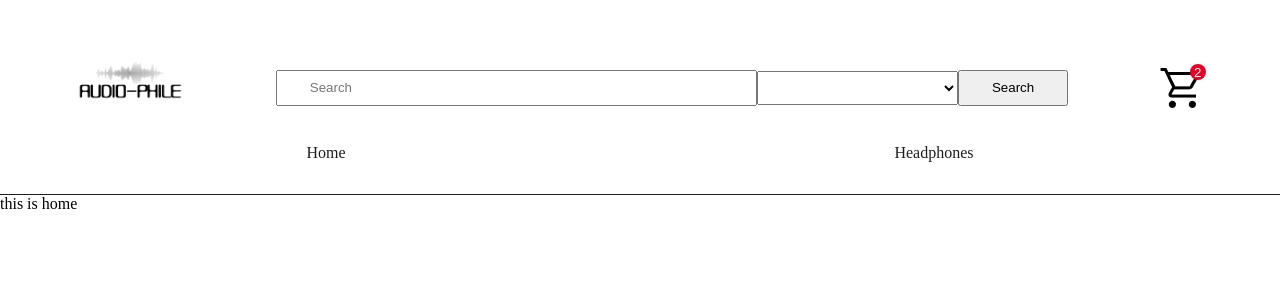
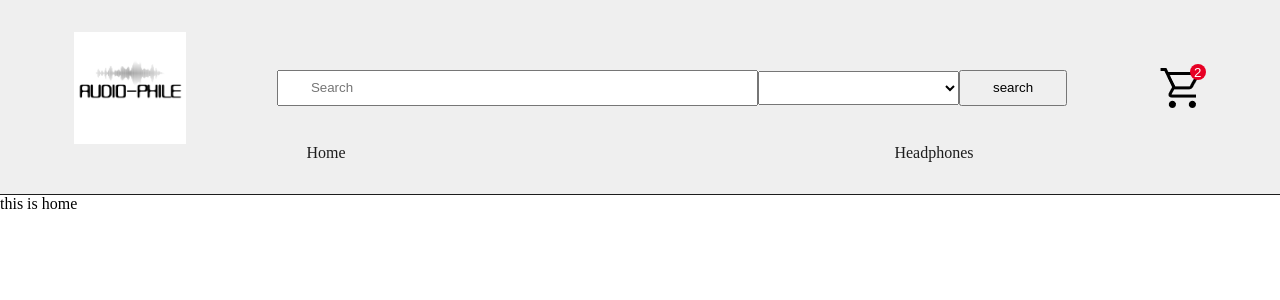
Before and after one commit to ivomasi/audio-phile, a React (Create React App) app: page / in a window 1280 px wide. Shown: the top 300 px of the page. Built offline with nearby package versions, Linux system fonts and the light colour scheme.

Commit message:
created separate button component

```diff
--- /dev/null
+++ b/src/components/Button.js/Button.js
@@ -0,0 +1,23 @@
+import React from "react";
+
+import styled from "styled-components";
+
+import {flexCenter} from "../../shared/styles/common.js"
+
+
+function Button({ type = "button", text, onClick }) {
+	return (
+		<Btn type={type} onClick={onClick}>
+			{text}
+		</Btn>
+	);
+}
+
+const Btn = styled.button`
+	${flexCenter}
+	height: 2rem;
+	line-height: 2rem;
+	padding: 1rem 2rem;
+`;
+
+export default Button;
--- a/src/components/Navbar/Navbar.js
+++ b/src/components/Navbar/Navbar.js
@@ -42,6 +42,7 @@ const Navigation = styled.nav`
   border-bottom: 1px solid ${colors.dark};
   padding: 2rem ;
   text-transform: capitalize;
+  background-color: ${colors.lightGrey};
 
   .nav-segment {
     width: 100%;
--- a/src/components/SearchBar/SearchBar.js
+++ b/src/components/SearchBar/SearchBar.js
@@ -1,9 +1,14 @@
 import React from "react";
 
+
+//css
 import styled from "styled-components";
+import {flexCenter} from "../../shared/styles/common.js"
 
-import { StyledInput } from "../../shared/Input/Input";
-import { FlexCenter } from "../../shared/styles/Common";
+
+//comps
+import { StyledInput as Input } from "../../shared/Input/Input";
+import Button from "../Button.js/Button";
 
 function SearchBar() {
 	const handleSubmit = (e) => {
@@ -16,16 +21,16 @@ function SearchBar() {
 		<Search onSubmit={handleSubmit}>
 			<SearchText type="text" placeholder="search"></SearchText>
 			<SearchCat></SearchCat>
-			<SubmitSearch type="submit">Search</SubmitSearch>
+			<Button type="submit" text="search" />
 		</Search>
 	);
 }
 const Search = styled.form`
-	${FlexCenter}
+	${flexCenter}
 	flex-basis: 66%;
 `;
 
-const SearchText = styled(StyledInput)`
+const SearchText = styled(Input)`
 	flex-basis: 60%;
 `;
 
@@ -36,11 +41,4 @@ const SearchCat = styled.select`
 	padding: 1rem 2rem;
 `;
 
-const SubmitSearch = styled.button`
-	${FlexCenter}
-	height: 2rem;
-	line-height: 2rem;
-	padding: 1rem 2rem;
-`;
-
 export default SearchBar;
--- a/src/shared/styles/Common.js
+++ b/src/shared/styles/Common.js
@@ -1,4 +1,4 @@
-export const FlexCenter = `
+export const flexCenter = `
 display: flex;
 justify-content: center;
 align-items: center;
```
